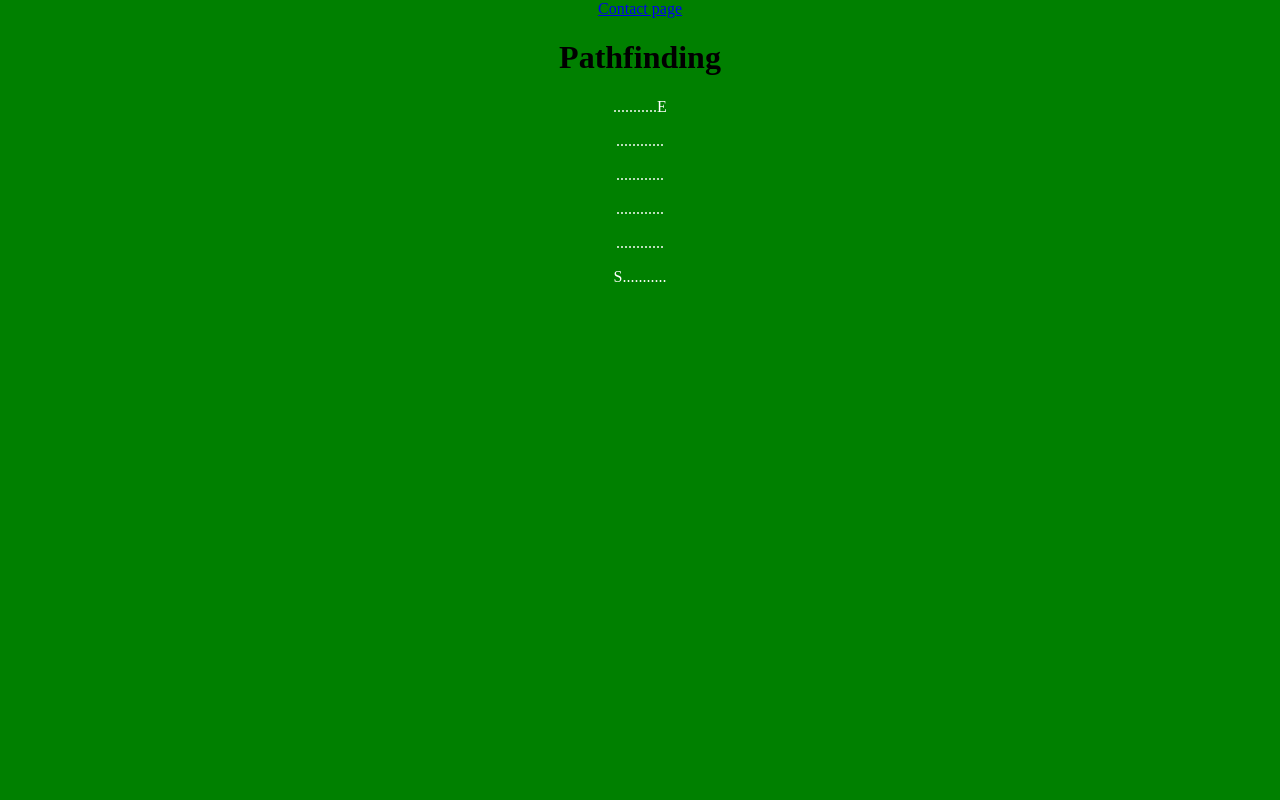
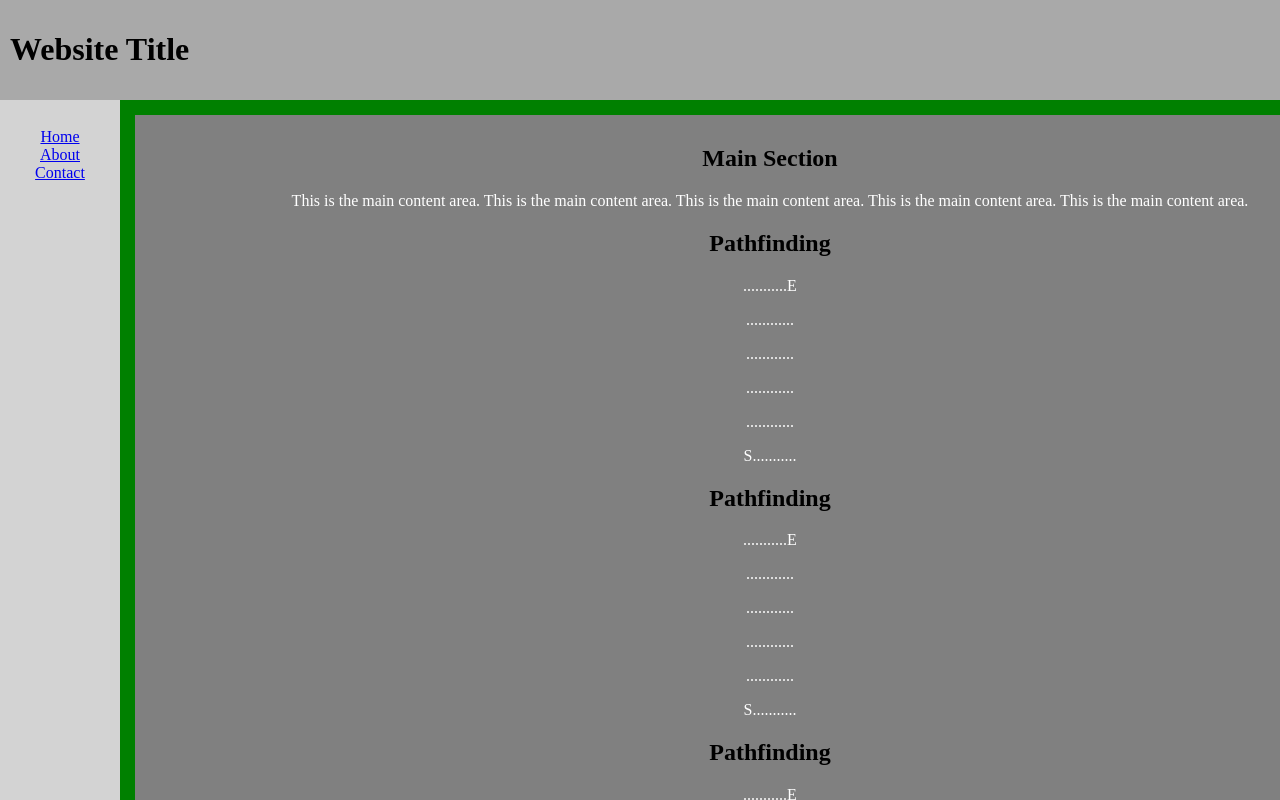
Before and after one commit to WilliamYahl/Pathfind, a plain HTML site: page index.html in a window 1280 px wide. Drawn offline with Linux system fonts and the light colour scheme.

Commit message:
Styling Step 1
a rough attempt at organizing the website in an understandable manner.

```diff
--- a/index.html
+++ b/index.html
@@ -6,7 +6,23 @@
 	<link rel="stylesheet" href="styles.css">
 </head>
 <body>
-	<a href="/Pathfind/contact.html">Contact page</a>
+	<header>
+		<h1>Website Title</h1>
+	</header>
+
+	<nav>
+		<ul style = "display: inline">
+			<li><a href="#">Home</a></li>
+			<li><a href="#">About</a></li>
+			<li><a href="/Pathfind/contact.html">Contact</a></li>
+		</ul>
+	</nav>
+
+	<main>
+		<section>
+			<h2>Main Section</h2>
+			<p>This is the main content area. This is the main content area. This is the main content area. This is the main content area. This is the main content area.</p>
+
 			<h1>Pathfinding</h1>
 			<p>...........E</p>
 			<p>............</p>
@@ -14,5 +30,50 @@
 			<p>............</p>
 			<p>............</p>
 			<p>S...........</p>
+			<p></p>
+
+			<h1>Pathfinding</h1>
+			<p>...........E</p>
+			<p>............</p>
+			<p>............</p>
+			<p>............</p>
+			<p>............</p>
+			<p>S...........</p>
+			<p></p>
+
+			<h1>Pathfinding</h1>
+			<p>...........E</p>
+			<p>............</p>
+			<p>............</p>
+			<p>............</p>
+			<p>............</p>
+			<p>S...........</p>
+			<p></p>
+
+			<h1>Pathfinding</h1>
+			<p>...........E</p>
+			<p>............</p>
+			<p>............</p>
+			<p>............</p>
+			<p>............</p>
+			<p>S...........</p>
+			<p></p>
+
+			<h1>Pathfinding</h1>
+			<p>...........E</p>
+			<p>............</p>
+			<p>............</p>
+			<p>............</p>
+			<p>............</p>
+			<p>S...........</p>
+			<p></p>
+		</section>
+	</main>
+  <!--
+  <footer>
+    <p>&copy; 2025 Your Name</p>
+  </footer>
+  -->
 </body>
+
 </html>
--- a/styles.css
+++ b/styles.css
@@ -6,3 +6,53 @@ body{
 p{
 	color: white;
 }
+
+section {
+	background: gray;
+	padding: 10px;
+	margin: 5px;
+}
+
+header {
+	position: fixed;
+	width: 100%;
+	height: 80px;
+
+	top: 0px;
+	left: 0px;
+
+	background: darkgray;
+	text-align: left;
+	padding: 10px;
+}
+
+
+nav {
+	position: fixed;
+	width: 100px;
+	height: 100vh;
+
+	top: 100px;
+	left: 0px;
+
+	background-color: lightgray;
+	padding: 10px;
+}
+
+main {
+	position: fixed;
+	width: 100vw;
+	height: 100vh;
+
+	top: 100px;
+	left: 120px;
+
+	padding: 10px;
+}
+footer {
+	background: darkgray;
+	padding: 10px;
+	margin: 5px;
+
+	float: none;
+}
```
Also changed, not shown: contact.html (+3 -0 lines). Lines whose indentation alone changed are shown as unchanged.
